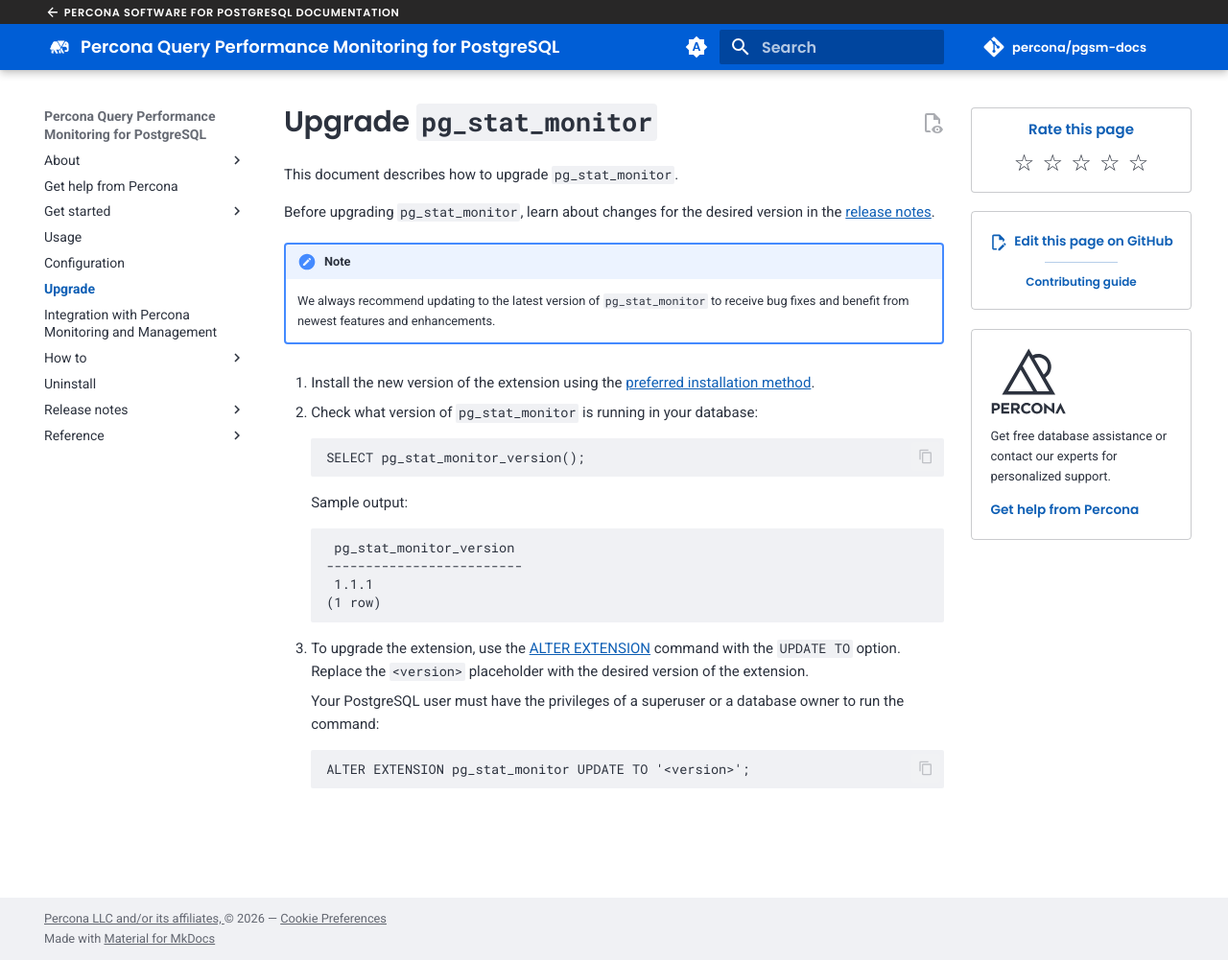
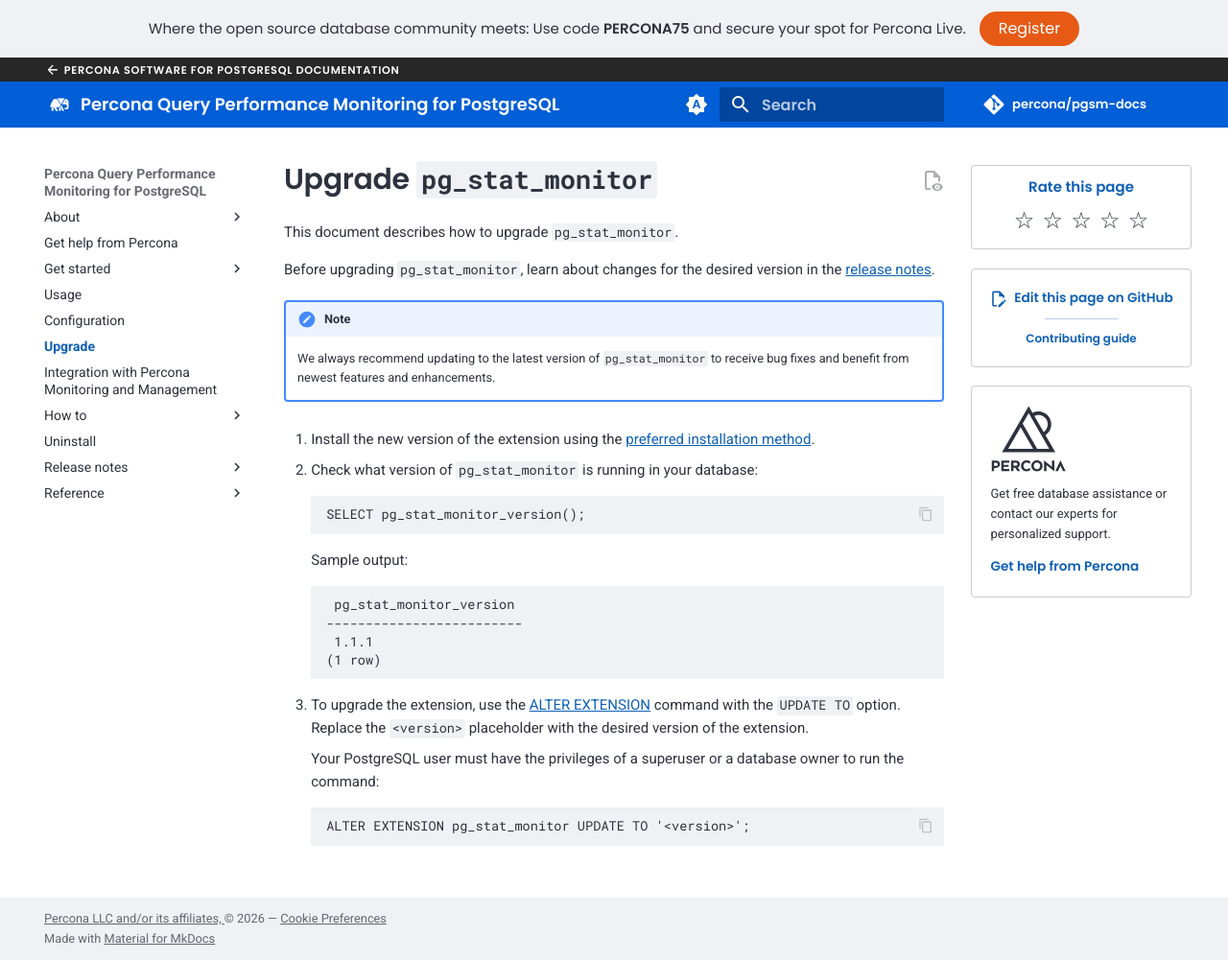
Before and after one commit to percona/pgsm-docs, an MkDocs documentation site: the page built from docs/upgrade.md, in a window 1280 px wide and 1001 px high. Shown: the whole window at 96% size. Built offline with MkDocs 1.6.1 and Material for MkDocs 9.7.7, drawn with Linux system fonts in a browser that asks for light colours; nearby versions of some CDN libraries; comment, search, counter and statistics services are not loaded; the version menu is left out.

Commit message:
Add Percona Live Banner
This PR adds the Percona Live Banner to PGSM

```diff
--- a/_resource/overrides/main.html
+++ b/_resource/overrides/main.html
@@ -15,6 +15,32 @@
 </div>
 </div>
 {%- endmacro %}
+
+{% block announce %}
+  <div class="md-banner" style="text-align: center;">
+    Where the open source database community meets:
+    Use code <strong>PERCONA75</strong> and secure your spot for Percona Live.
+
+    <a
+      class="breakdance-link button-atom button-atom--primary bde-button__button"
+      href="https://perconalive.com/2026-usa/"
+      target="_blank"
+      data-type="url"
+      style="
+        padding: 5px 20px;
+        display: inline-block;
+        margin-left: 10px;
+        background-color: #e65a15;
+        border-radius: 999px;
+        text-decoration: none;
+      "
+    >
+      <span class="button-atom__text" style="font-size: 16px; color: #ffffff;">
+        Register
+      </span>
+    </a>
+  </div>
+{% endblock %}
 
 {% block scripts %}
 <script src="https://cmp.osano.com/Azqe5vTyLOSbN3OuT/49ad85b5-0418-4794-ab81-7599dddd534c/osano.js"></script>
--- a/docs/css/extra.css
+++ b/docs/css/extra.css
@@ -60,3 +60,14 @@
   font-size: 0.6rem !important;         /* smaller font */
   color: var(--md-typeset-a-color);
 }
+
+/* Percona live announcement banner */
+
+.md-banner {
+  text-align: center;
+}
+
+.md-banner,
+.md-banner * {
+  font-family: "Poppins", sans-serif !important;
+}
```
